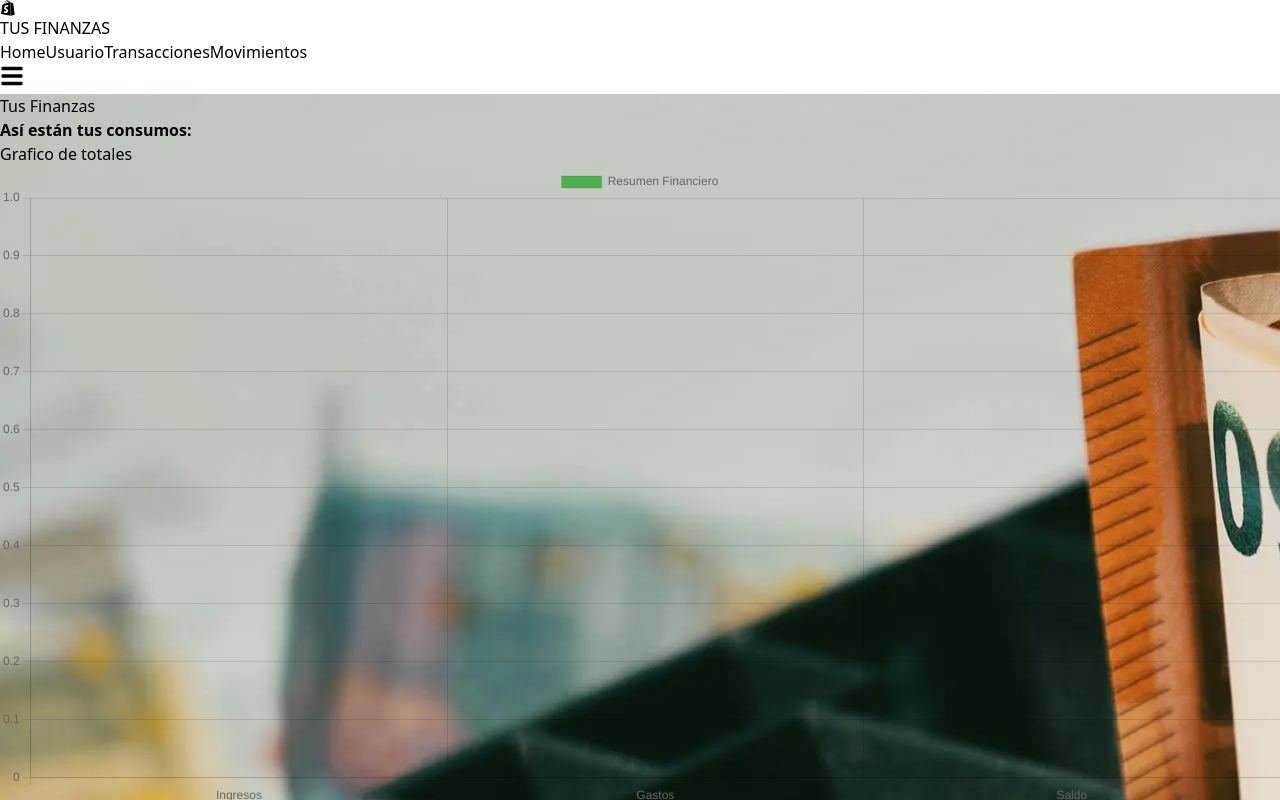
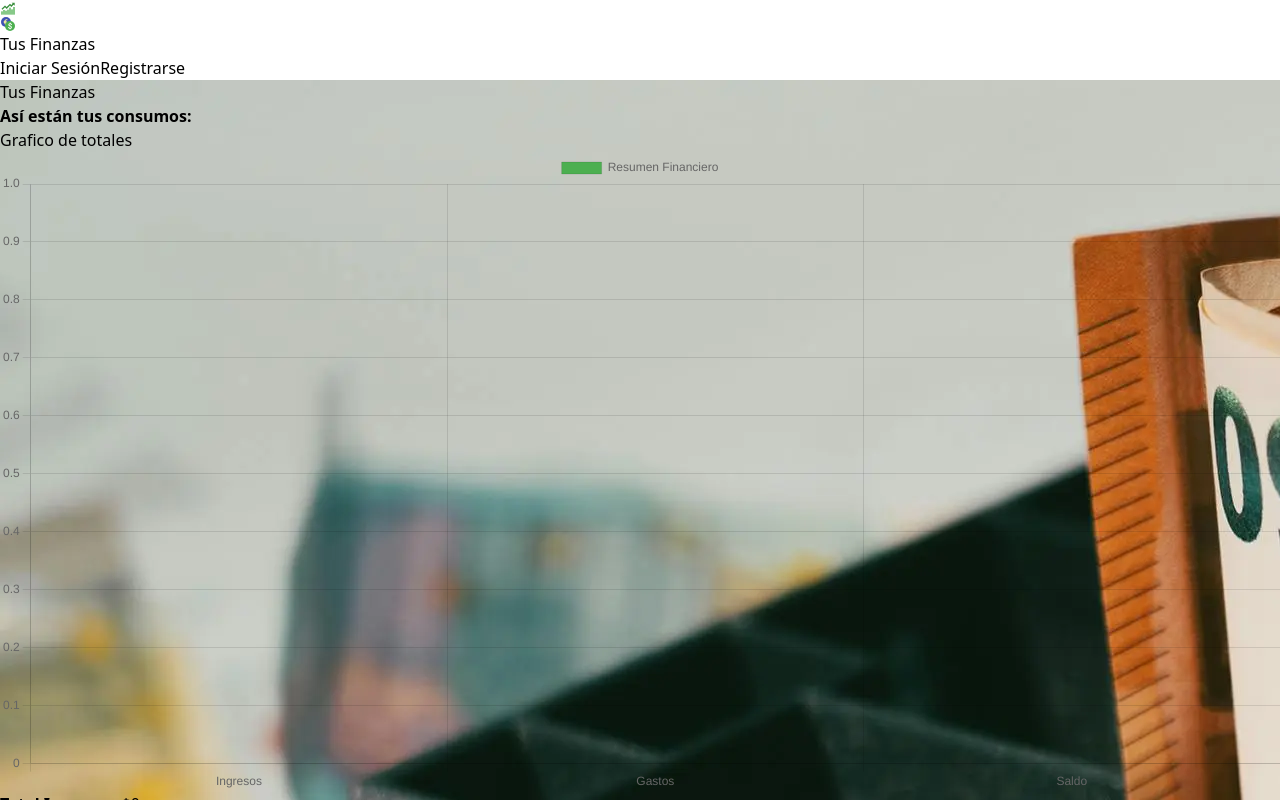
Before and after one commit to xtsulyts/django_dashboard_financial, a Next.js app in the folder frontend/: page /inicio in a window 1280 px wide. Shown: the top 800 px of the page. Built offline with nearby package versions, Linux system fonts and the light colour scheme.

Commit message:
Dividiendo todo en componentes.

```diff
--- a/frontend/src/app/component/Header.tsx
+++ b/frontend/src/app/component/Header.tsx
@@ -1,4 +1,7 @@
+"use client"
+
 import { FaShopify } from "react-icons/fa";
+import { FcBullish, FcCurrencyExchange } from "react-icons/fc";
 import { useRouter } from "next/navigation";
 
 const Header = () => {
@@ -12,9 +15,10 @@ const Header = () => {
           className="flex items-center space-x-2 cursor-pointer"
           onClick={() => router.push('/usuario')}
         >
-          <FaShopify className="text-yellow-500 text-2xl dark:text-yellow-300" />
+          <FcBullish className="text-yellow-500 text-2xl dark:text-yellow-300" />
+          <FcCurrencyExchange/>
           <h1 className="text-xl font-bold text-gray-800 dark:text-white">
-            TUS FINANZAS
+            Tus Finanzas
           </h1>
         </div>
 
--- a/frontend/src/app/component/Login.tsx
+++ b/frontend/src/app/component/Login.tsx
@@ -5,7 +5,7 @@ import { useRouter } from "next/navigation";
 import { useUser } from "../contex/UserContex";
 import { GoogleOAuthProvider, GoogleLogin } from '@react-oauth/google';
 
-function Login() {
+function LoginFormulario() {
   const { loginUser } = useUser();
   const router = useRouter();
   const [email, setEmail] = useState("");
@@ -107,4 +107,4 @@ function Login() {
   );
 }
 
-export default Login;
+export default LoginFormulario;
--- a/frontend/src/app/component/Nav.tsx
+++ b/frontend/src/app/component/Nav.tsx
@@ -22,16 +22,16 @@ export default function Nav() {
   return (
     <>
 
-    <header className="bg-gray-800 text-white py-4 px-4">
+    <header className="bg-gray-800 text-white py-4 px-4 flex">
       <div className="max-w-6xl mx-auto flex justify-between items-center">
-        {/* Logo y nombre */}
+        {/* Logo y nombre
         <div
           className="flex items-center space-x-2 cursor-pointer"
           onClick={() => router.push('/')}
         >
           <FaShopify className="text-yellow-500 text-2xl" />
           <h1 className="text-xl font-bold text-white">TUS FINANZAS</h1>
-        </div>
+        </div> */}
 
         {/* Menú para pantallas grandes (md en adelante) */}
         <nav className="hidden md:flex gap-6">
--- a/frontend/src/app/inicio/page.tsx
+++ b/frontend/src/app/inicio/page.tsx
@@ -5,16 +5,19 @@ import Footer from "../component/Footer";
 import Nav from "../component/Nav";
 import AuthComponent  from "../component/Auth";
 //import Header from "../component/Header";
+import { useUser } from "@/app/contex/UserContex"
+import { log } from "console";
+export default function Inicio() {
 
-
-export default function Inicio() {
+  const {user} = useUser()
+  console.log(user)
 
     return (
       <>
 
-        <Nav/>
+
         <AuthComponent/>
-        <Footer/>
+
 
       </>
     );
--- a/frontend/src/app/layout.tsx
+++ b/frontend/src/app/layout.tsx
@@ -1,9 +1,13 @@
+//"use client"
+
 import type { Metadata } from "next";
 import { Geist, Geist_Mono } from "next/font/google";
 import "./globals.css";
 import { UserProvider } from "./contex/UserContex";
 import Layout from "./component/layout";
 import { TransactionProvider } from "./contex/TransactionContex";
+import Header from "./component/Header";
+import Footer from "./component/Footer";
 
 const geistSans = Geist({
   variable: "--font-geist-sans",
@@ -36,7 +40,9 @@ export default function RootLayout({
       <body
         className={`${geistSans.variable} ${geistMono.variable} antialiased`}
       >
+        <Header/>
         {children}
+        <Footer/>
       </body>
     </html>
     </UserProvider>
--- a/frontend/src/app/usuario/page.tsx
+++ b/frontend/src/app/usuario/page.tsx
@@ -4,17 +4,18 @@ import CardUsuario from "../component/CardUsuario";
 import Footer from "../component/Footer";
 import Nav from "../component/Nav";
 //import Header from "../component/Header";
-//import { UserProvider } from "../contex/UserContex";
+import { useUser } from "../contex/UserContex";
 
 
 export default function Home() {
+  const {user} = useUser();
 
     return (
       <>
 
 
         <Nav/>
-        <CardUsuario/>
+        <CardUsuario usuario={user}/>
         <Footer/>
 
 
```
Also changed, not shown: frontend/src/app/component/CardUsuario.tsx (+29 -11 lines).
